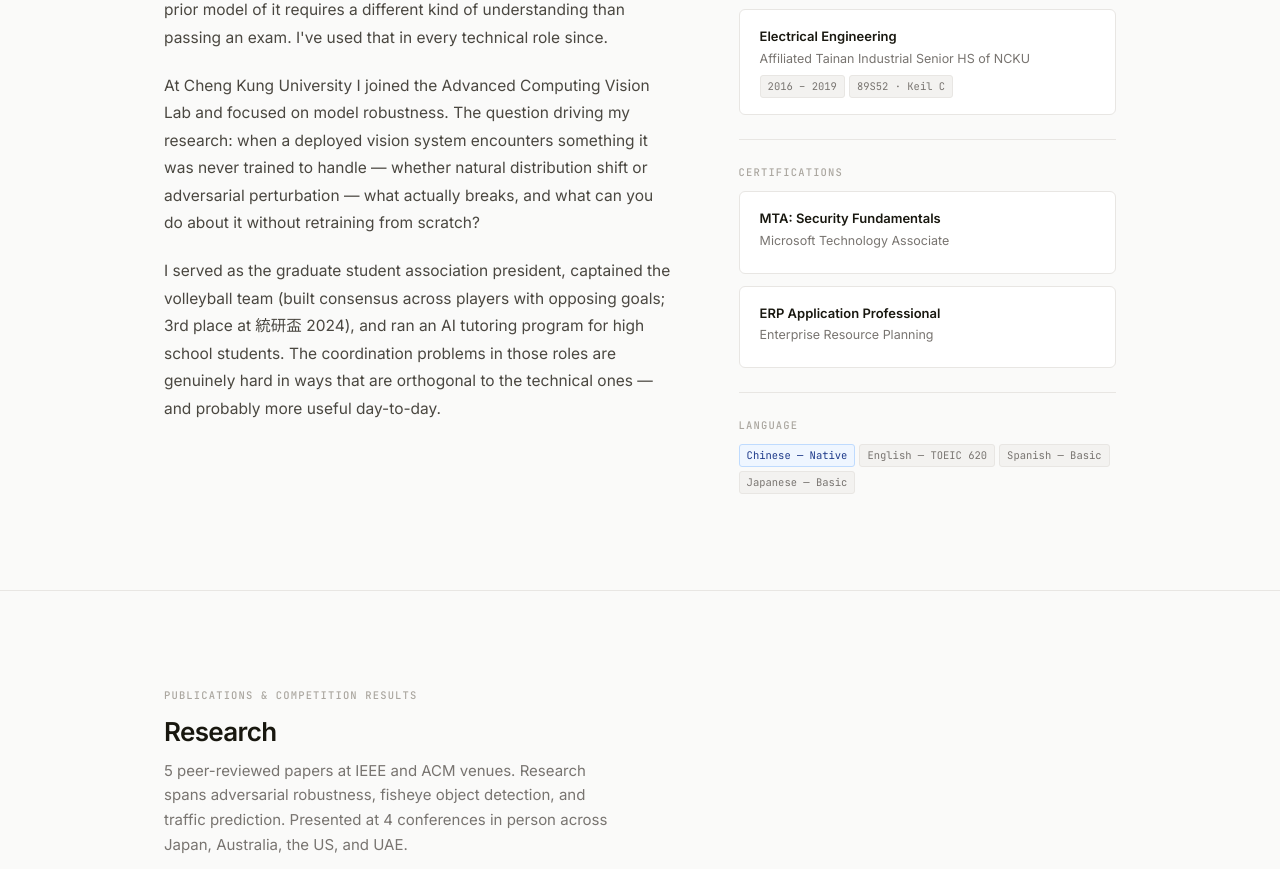
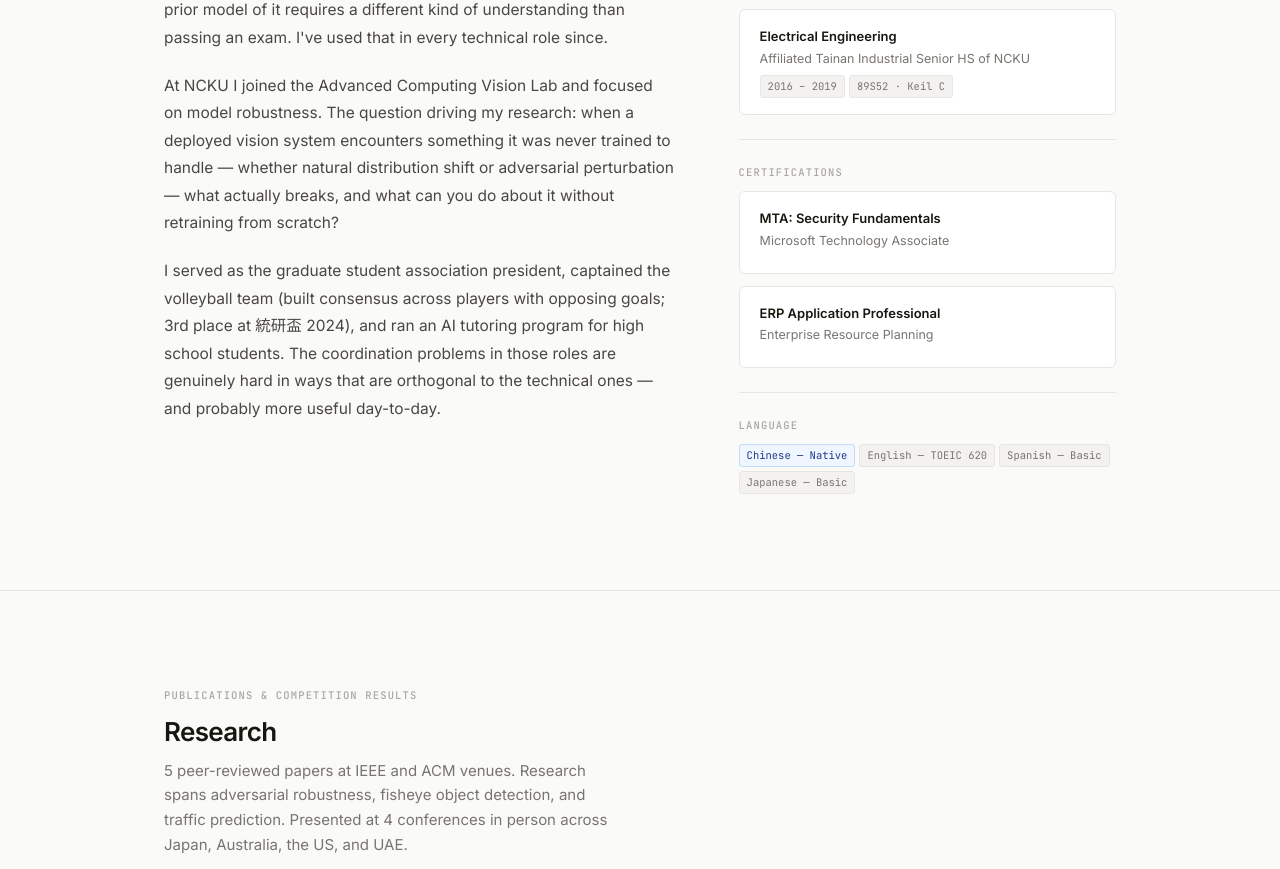
Before and after one commit to Wu-Ming-Hsuan/Matthew.github.io, a plain HTML site: page index.html in a window 1280 px wide. Shown: the part 1418-2287 px from the top of the page. Drawn offline with Linux system fonts and the light colour scheme.

Commit message:
20260617

```diff
--- a/index.html
+++ b/index.html
@@ -769,7 +769,7 @@
               technical role since.
             </p>
             <p>
-              At Cheng Kung University I joined the Advanced Computing Vision Lab and focused on model
+              At NCKU I joined the Advanced Computing Vision Lab and focused on model
               robustness. The question driving my research: when a deployed vision system encounters something
               it was never trained to handle — whether natural distribution shift or adversarial perturbation —
               what actually breaks, and what can you do about it without retraining from scratch?
```
